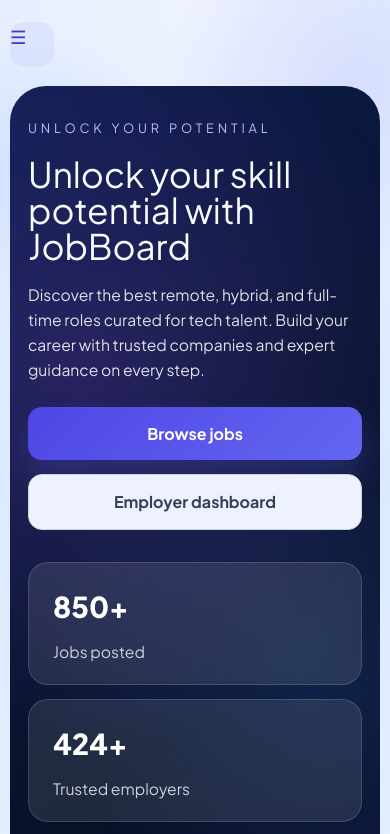
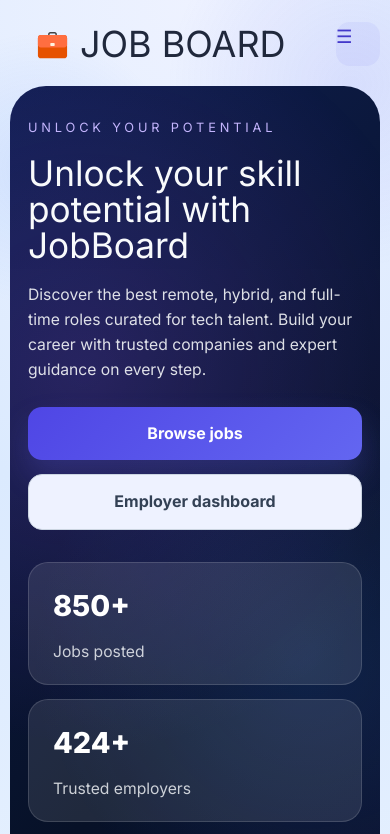
Before and after one commit to sandipsaw/codesoft, a React app in the folder frontend/: page / in a window 390 px wide. Shown: the top 834 px of the page. Built offline with nearby package versions, Linux system fonts and the light colour scheme; no server answers; the HTML template or start-up script is replaced by a standard one.

Commit message:
latest commit

```diff
--- a/frontend/package.json
+++ b/frontend/package.json
@@ -14,6 +14,7 @@
     "react": "^19.2.6",
     "react-dom": "^19.2.5",
     "react-hook-form": "^7.75.0",
+    "react-icons": "^5.6.0",
     "react-router-dom": "^7.15.0",
     "react-spinners": "^0.17.0",
     "react-toastify": "^11.1.0"
--- a/frontend/src/App.css
+++ b/frontend/src/App.css
@@ -1,6 +1,9 @@
 @import url('https://fonts.googleapis.com/css2?family=Cormorant+Garamond:wght@500;600;700;800&family=Inter:wght@400;500;600;700;800&family=Plus+Jakarta+Sans:wght@400;500;600;700;800&display=swap');
 
+@import url('https://fonts.googleapis.com/css2?family=Monoton&display=swap');
+
 :root {
+  --font-priamry: 'Monotos','sans-serif',
     --font-sans: 'Plus Jakarta Sans', 'Inter', 'Segoe UI', system-ui, sans-serif;
   --font-logo: 'Cormorant Garamond', var(--font-sans);
   --body-bg: #eef2ff;
@@ -42,6 +45,39 @@
     radial-gradient(circle at 10% 20%, rgba(59, 130, 246, 0.12), transparent 18%);
   pointer-events: none;
 }
+
+.header-name {
+  display: none; /* Desktop me hide */
+
+  font-family: var(--font-priamry);
+  justify-content: center;
+  font-size: 36px;
+  padding: 0px 10px;
+  line-height: 0;
+  align-items: center;
+}
+.header-logo {
+  display: none;
+  font-size: 35px;
+}
+.combo{
+  display: flex;
+  justify-content: center;
+  align-items: center;
+  padding-left: 25px;
+}
+
+/* Mobile & tablet view */
+@media (max-width:1024px) {
+  .header-name {
+    display: flex;
+  }
+  .header-logo {
+  display: flex;
+}
+}
+
+
 
 .app-shell {
   max-width: 1180px;
@@ -641,6 +677,7 @@
 }
 
 @media (max-width: 960px) {
+
   .hero-inner,
   .spotlight-grid {
     grid-template-columns: 1fr;
@@ -693,7 +730,7 @@
   box-shadow: 0 16px 40px var(--panel-shadow);
 }
 
-.loader-container{
+.loader-container {
   position: fixed;
   top: 0;
   left: 0;
@@ -708,14 +745,14 @@
   z-index: 9999;
 }
 
-.loader-gif{
+.loader-gif {
   width: 120px;
   height: 120px;
   object-fit: contain;
 }
 
 .dashboard-header {
-  width:100%;
+  width: 100%;
   display: flex;
   gap: 28px;
   justify-content: space-between;
@@ -891,6 +928,7 @@
     display: none;
   }
 
+
   .hero-panel {
     padding: 22px 16px;
     border-radius: 22px;
@@ -949,7 +987,7 @@
     margin-top: 18px;
   }
 
-  .card-footer > div {
+  .card-footer>div {
     display: inline-flex;
     align-items: baseline;
     gap: 8px;
@@ -1143,6 +1181,7 @@
   font-size: 1.1rem;
 }
 
+
 .application-form label {
   display: grid;
   gap: 10px;
@@ -1191,10 +1230,12 @@
 }
 
 @media (max-width: 860px) {
+
   .search-form,
   .grid.two-column {
     grid-template-columns: 1fr;
   }
+
 
   .job-card-main {
     flex-direction: column;
--- a/frontend/src/App.jsx
+++ b/frontend/src/App.jsx
@@ -3,7 +3,7 @@
 import HomePage from './pages/HomePage.jsx'
 import JobListingsPage from './pages/JobListingsPage.jsx'
 import JobDetailPage from './pages/JobDetailPage.jsx'
-
+import { FcBriefcase } from "react-icons/fc";
 import EmployerDashboard from './pages/EmployerDashboard.jsx'
 import CandidateDashboard from './pages/CandidateDashboard.jsx'
 import LoginPage from './pages/LoginPage.jsx'
@@ -23,8 +23,10 @@
     <div className="app-shell">
       <header className="app-header">
         <div className="app-header-inner">
-
-
+          <div className='combo'>
+            <div className='header-logo'><FcBriefcase/></div>
+          <h1 className='header-name'> JOB BOARD</h1>
+          </div>
           <button
             type="button"
             className={`mobile-menu-button ${mobileMenuOpen ? 'open' : ''}`}
@@ -34,7 +36,6 @@
           >
             ☰
           </button>
-
 
           <nav className={`site-nav ${mobileMenuOpen ? 'open' : ''}`}>
             <Link to="/" className="brand-logo" onClick={closeMobileMenu}>
```
Also changed, not shown: 1 other file (tests, documents, lock files or other folders). Lines whose indentation alone changed are shown as unchanged.
